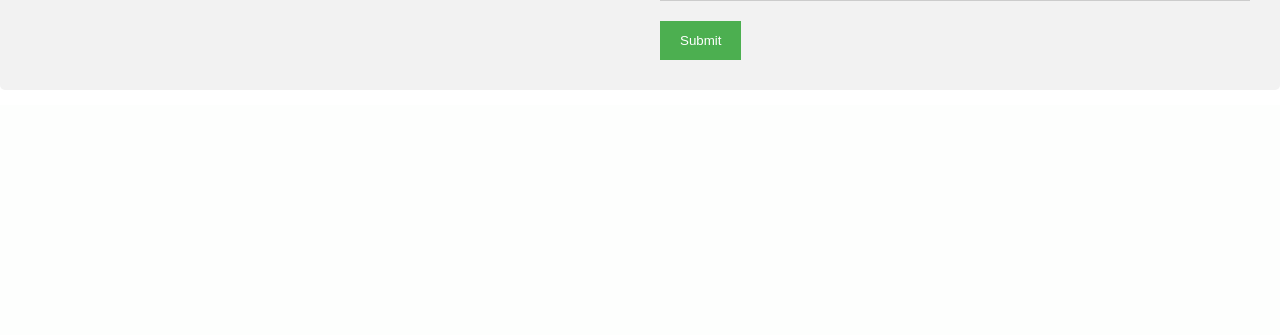
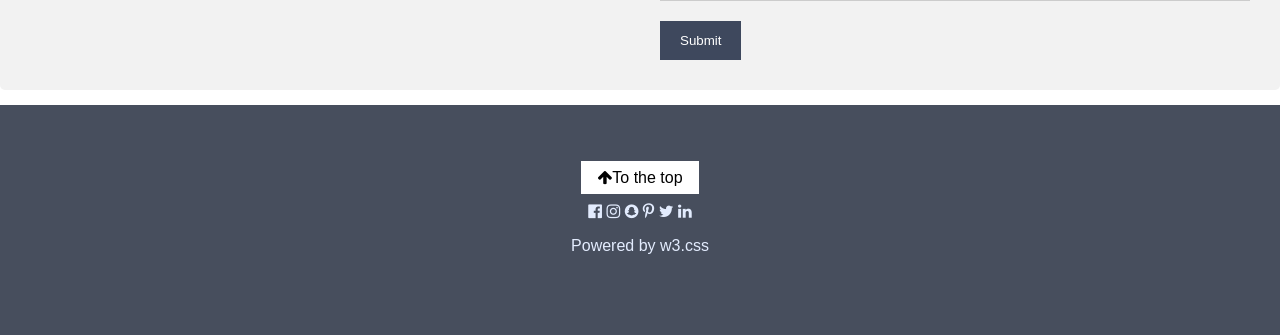
Before and after one commit to OLLYDOTDEV/Perfectly-Captured, a PHP site: page / in a window 1280 px wide. Shown: the part 1563-1898 px from the top of the page. Before the commit the page ends 1623 px from the top, so only its background shows below. Run offline with PHP 8.4, Linux system fonts and the light colour scheme.

Commit message:
tidy up plus a bit of styling to colours and such

```diff
--- a/gallery.css
+++ b/gallery.css
@@ -23,13 +23,18 @@
   text-align: center;
 }
 
-
+html {
+  scroll-behavior: smooth;
+}
 
 /*HEADER*/
 
 /* Add a black background color to the top navigation */
+.header {
+  position: sticky;
+}
 .topnav {
-  background-color: #333;
+  background-color: #474e5d;
   overflow: hidden;
 }
 
@@ -37,7 +42,7 @@
 .topnav a {
   float: left;
   display: block;
-  color: #f2f2f2;
+  color: #E3ECFE;
   text-align: center;
   padding: 14px 16px;
   text-decoration: none;
@@ -52,7 +57,7 @@
 
 /* Add an active class to highlight the current page */
 .topnav a.active {
-  background-color: #4CAF50;
+  background-color: #111D2F;
   color: white;
 }
 
@@ -181,7 +186,7 @@ a {
   padding: 50px;
   text-align: center;
   background-color: #474e5d;
-  color: white;
+  color: #E3ECFE;
 }
 
 .container-about {
@@ -204,7 +209,7 @@ a {
   display: inline-block;
   padding: 8px;
   color: white;
-  background-color: #000;
+  background-color: #474e5d;
   text-align: center;
   cursor: pointer;
   width: 100%;
@@ -241,7 +246,7 @@ input[type=text], select, textarea {
 }
 
 input[type=submit] {
-  background-color: #4CAF50;
+  background-color:#3E485D;
   color: white;
   padding: 12px 20px;
   border: none;
@@ -281,3 +286,22 @@ input[type=submit]:hover {
     margin-top: 0;
   }
 }
+
+.footer{
+  text-align: center;
+  background-color: #474e5d;
+  padding: 64px;
+}
+.footer-button {
+  padding: 8px 16px;
+  background-color: white;
+
+}
+.social-media-section {
+  color: #E3ECFE;
+  margin: 16px 0px;
+  font:24px;
+}
+.footer-link {
+  color:#E3ECFE;
+}
--- a/index.html
+++ b/index.html
@@ -7,9 +7,9 @@
     <title>Perfectly Captured</title>
   </head>
   <body><!-- Load an icon library to show a hamburger menu (bars) on small screens -->
-    <div class="header">
+    <div class="header" id="home">
       <div class="topnav" id="myTopnav">
-        <a href="#gallery" class="active">Home</a>
+        <a href="#gallery" class="active">Gallery</a>
         <a href="#about">About</a>
         <a href="#contact">Contact</a>
         <a href="javascript:void(0);" class="icon" onclick="myHeader()">
@@ -47,7 +47,7 @@
 <!-- about_me  -->
 <div class="parent">
   <div class="container1">
-    <div class="about_me">
+    <div class="about_me" id="about">
 
       <div class="about-section">
       <h1>About Me</h1>
@@ -75,7 +75,7 @@
   </div>
     <!--/ about_me  -->
   <div class="container2">
-        <div class="contact">
+        <div class="contact" id="contact">
 
           <div class="contact-section">
             <h1>Contact Me</h1>
@@ -128,6 +128,19 @@
     </div>
 </div>
 
+<footer class="footer">
+  <a href="#home" class="footer-button"><i class="fa fa-arrow-up w3-margin-right"></i>To the top</a>
+  <div class="social-media-section">
+    <i class="fa fa-facebook-official w3-hover-opacity"></i>
+    <i class="fa fa-instagram w3-hover-opacity"></i>
+    <i class="fa fa-snapchat w3-hover-opacity"></i>
+    <i class="fa fa-pinterest-p w3-hover-opacity"></i>
+    <i class="fa fa-twitter w3-hover-opacity"></i>
+    <i class="fa fa-linkedin w3-hover-opacity"></i>
+  </div>
+  <p class="footer-link">Powered by <a href="https://www.w3schools.com/w3css/default.asp" title="W3.CSS" target="_blank" class="footer-link">w3.css</a></p>
+</footer>
+
     <script media="screen">
     /*HEADER*/
 /* Toggle between adding and removing the "responsive" class to topnav when the user clicks on the icon */
```
